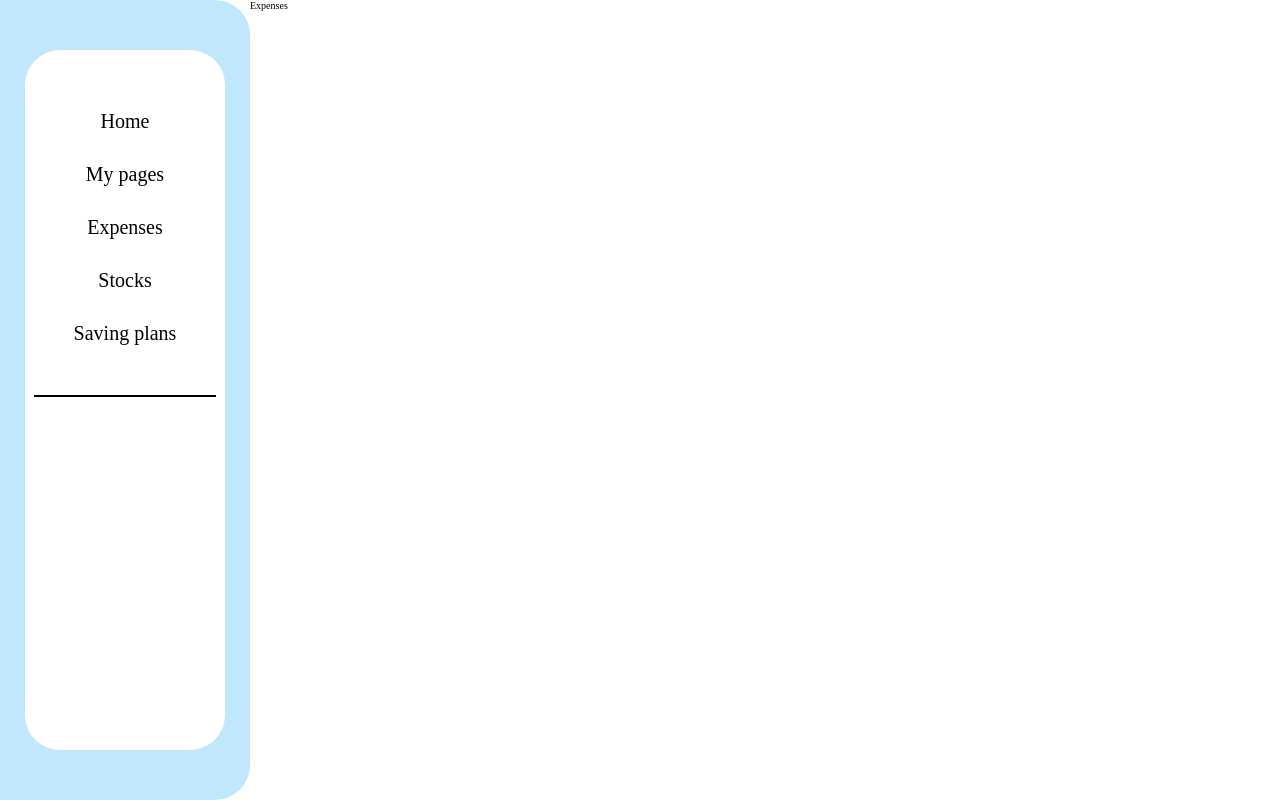
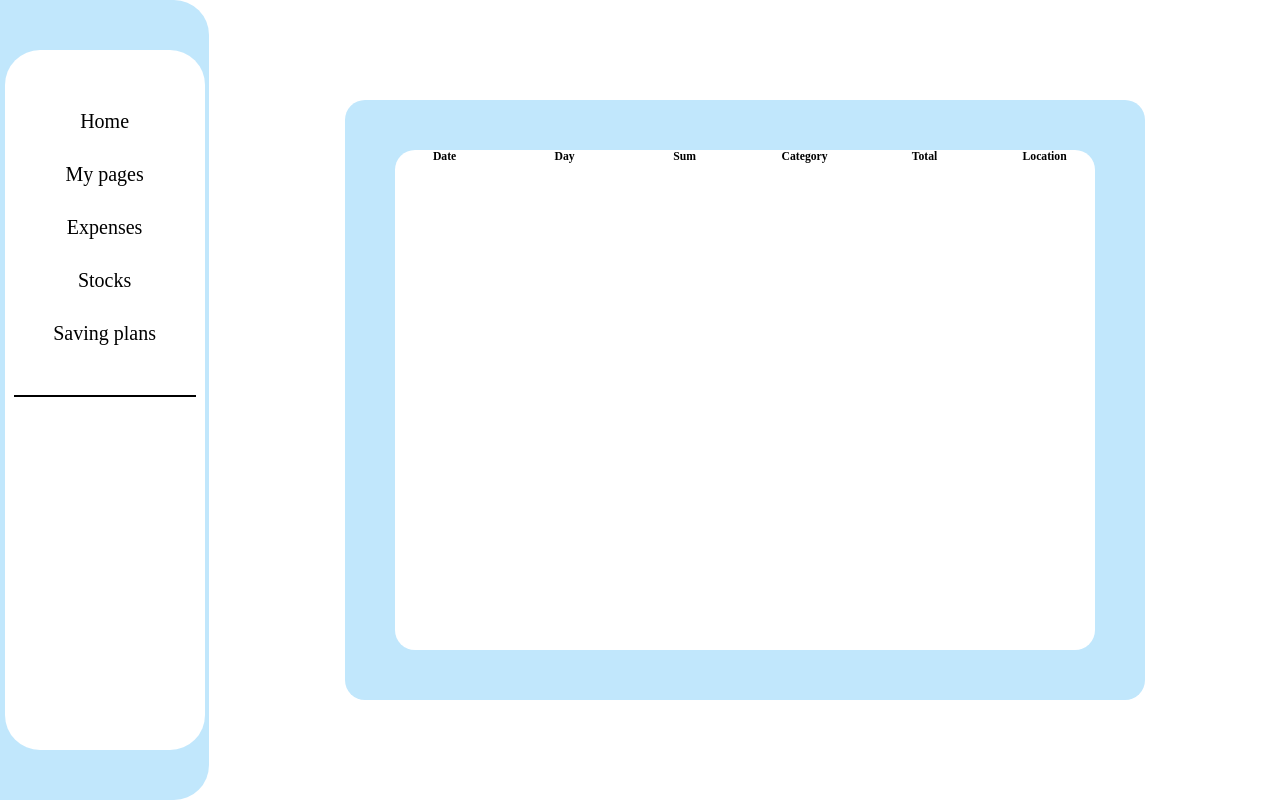
Before and after one commit to dylanR96/my-expenses, a React (Vite) app: page /expenses in a window 1280 px wide. Built offline with nearby package versions, Linux system fonts and the light colour scheme.

Commit message:
Added files for expenses, changed parent/child structure, fixed state handling for expenses pages

```diff
--- a/src/App.css
+++ b/src/App.css
@@ -59,3 +59,10 @@ html {
   flex-direction: column;
   gap: 3rem;
 }
+
+.main__content-section {
+  display: flex;
+  justify-content: center;
+  align-items: center;
+  width: 100%;
+}
--- a/src/App.jsx
+++ b/src/App.jsx
@@ -1,9 +1,7 @@
-import { useState } from "react";
 import React from "react";
 import "./App.css";
 import { BrowserRouter as Router } from "react-router-dom";
 import Navigation from "./componenets/Navigation";
-import Switch from "./componenets/Switch";
 
 function App() {
   return (
@@ -11,7 +9,6 @@ function App() {
       <div className="main">
         <Router>
           <Navigation />
-          <Switch />
         </Router>
       </div>
     </>
--- /dev/null
+++ b/src/componenets/Expenses.css
@@ -0,0 +1,27 @@
+.main__my-expenses-wrapper {
+  display: flex;
+  justify-content: center;
+  align-items: center;
+  width: 100%;
+}
+
+.main__my-expenses-container {
+  background-color: #c1e7fc;
+  width: 80rem;
+  height: 60rem;
+  border-radius: 20px;
+  display: flex;
+  justify-content: center;
+  align-items: center;
+}
+
+.main__my-expenses-grid {
+  background-color: white;
+  width: 70rem;
+  height: 50rem;
+  border-radius: 20px;
+  display: grid;
+  grid-template-columns: repeat(6, 12rem);
+  justify-content: center;
+  text-align: center;
+}
--- a/src/componenets/Expenses.jsx
+++ b/src/componenets/Expenses.jsx
@@ -1,7 +1,21 @@
 import React from "react";
+import MyExpenses from "./MyExpenses";
+import TotalExpenses from "./TotalExpenses";
+import TotalSavings from "./TotalSavings";
+import "./Expenses.css";
 
-function Expenses() {
-  return <div>Expenses</div>;
+function Expenses({ activeMenu }) {
+  return (
+    <>
+      <div className="main__my-expenses-wrapper">
+        <div className="main__my-expenses-container">
+          {activeMenu === "myExpenses" && <MyExpenses />}
+          {activeMenu === "myTotal" && <TotalExpenses />}
+          {activeMenu === "mySavings" && <TotalSavings />}
+        </div>
+      </div>
+    </>
+  );
 }
 
 export default Expenses;
--- /dev/null
+++ b/src/componenets/ExpensesMenu.jsx
@@ -0,0 +1,26 @@
+import React from "react";
+
+function ExpensesMenu({ onMenuSelect }) {
+  const displayMyExpenses = () => {
+    onMenuSelect("myExpenses");
+  };
+
+  const displayTotalExpenses = () => {
+    onMenuSelect("myTotal");
+  };
+
+  const displayTotalSavings = () => {
+    onMenuSelect("mySavings");
+  };
+  return (
+    <>
+      <div className="main__lower-navigation">
+        <button onClick={displayMyExpenses}>My expenses</button>
+        <button onClick={displayTotalExpenses}>Total expenses</button>
+        <button onClick={displayTotalSavings}>Total savings</button>
+      </div>
+    </>
+  );
+}
+
+export default ExpensesMenu;
--- /dev/null
+++ b/src/componenets/MyExpenses.jsx
@@ -0,0 +1,18 @@
+import React from "react";
+
+function MyExpenses() {
+  return (
+    <>
+      <div className="main__my-expenses-grid">
+        <h3>Date</h3>
+        <h3>Day</h3>
+        <h3>Sum</h3>
+        <h3>Category</h3>
+        <h3>Total</h3>
+        <h3>Location</h3>
+      </div>
+    </>
+  );
+}
+
+export default MyExpenses;
--- a/src/componenets/Navigation.jsx
+++ b/src/componenets/Navigation.jsx
@@ -1,16 +1,24 @@
 import React from "react";
 import { useState } from "react";
 import { Link } from "react-router-dom";
+import ExpensesMenu from "./ExpensesMenu";
+import Switch from "./Switch";
 
 function Navigation() {
-  const [test, setTest] = useState(false);
+  const [expensesMenu, setExpensesMenu] = useState(false);
 
-  const lowerMenu = () => {
-    setTest(true);
+  const displayMenu = () => {
+    setExpensesMenu(true);
   };
 
   const removeMenu = () => {
-    setTest(false);
+    setExpensesMenu(false);
+  };
+
+  const [activeMenu, setActiveMenu] = useState("myExpenses");
+
+  const handleMenuSelect = (menu) => {
+    setActiveMenu(menu);
   };
 
   return (
@@ -24,7 +32,11 @@ function Navigation() {
             <Link className="main_nav-links" to="/myPages" onClick={removeMenu}>
               My pages
             </Link>
-            <Link className="main_nav-links" to="/expenses" onClick={lowerMenu}>
+            <Link
+              className="main_nav-links"
+              to="/expenses"
+              onClick={displayMenu}
+            >
               Expenses
             </Link>
             <Link className="main_nav-links" to="/stocks" onClick={removeMenu}>
@@ -40,18 +52,17 @@ function Navigation() {
           </nav>
           <div className="main__nav-divider"></div>
           <div>
-            {test ? (
-              <div className="main__lower-navigation">
-                <button>My expenses</button>
-                <button>Total expenses</button>
-                <button>Total savings</button>
-              </div>
+            {expensesMenu ? (
+              <ExpensesMenu onMenuSelect={handleMenuSelect} />
             ) : (
               <div></div>
             )}
           </div>
         </div>
       </aside>
+      <div className="main__content-section">
+        <Switch activeMenu={activeMenu} />
+      </div>
     </>
   );
 }
--- a/src/componenets/Switch.jsx
+++ b/src/componenets/Switch.jsx
@@ -6,12 +6,12 @@ import Expenses from "./Expenses";
 import Stocks from "./Stocks";
 import SavingPlan from "./SavingPlan";
 
-function Switch() {
+function Switch({ activeMenu }) {
   return (
     <Routes>
       <Route path="/" exact element={<Home />} />
       <Route path="/myPages" element={<MyPages />} />
-      <Route path="/expenses" element={<Expenses />} />
+      <Route path="/expenses" element={<Expenses activeMenu={activeMenu} />} />
       <Route path="/stocks" element={<Stocks />} />
       <Route path="/savingPlan" element={<SavingPlan />} />
     </Routes>
--- /dev/null
+++ b/src/componenets/TotalExpenses.jsx
@@ -0,0 +1,11 @@
+import React from "react";
+
+function TotalExpenses() {
+  return (
+    <>
+      <div>Total expenses</div>
+    </>
+  );
+}
+
+export default TotalExpenses;
--- /dev/null
+++ b/src/componenets/TotalSavings.jsx
@@ -0,0 +1,11 @@
+import React from "react";
+
+function TotalSavings() {
+  return (
+    <>
+      <div>Total Savings</div>
+    </>
+  );
+}
+
+export default TotalSavings;
```
